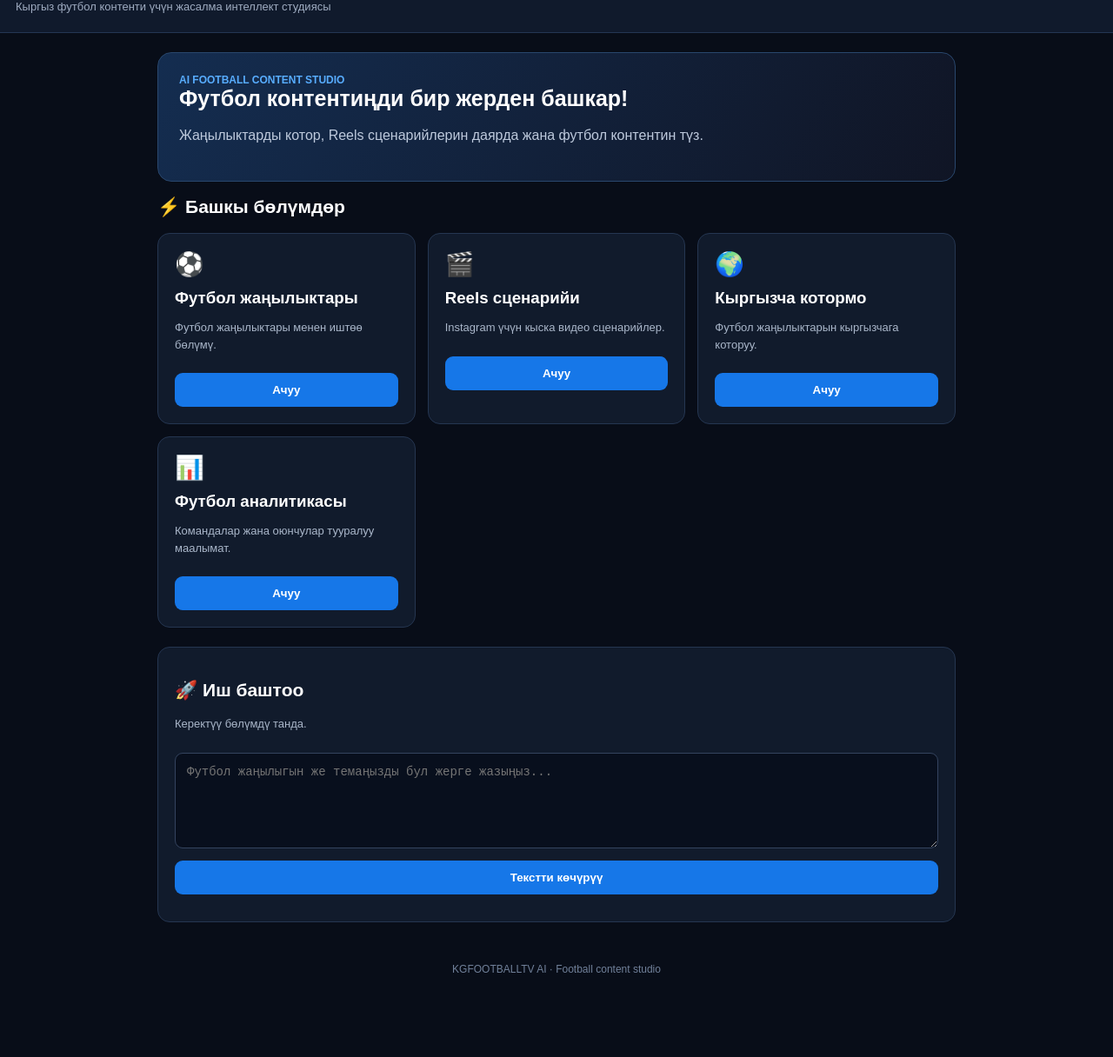
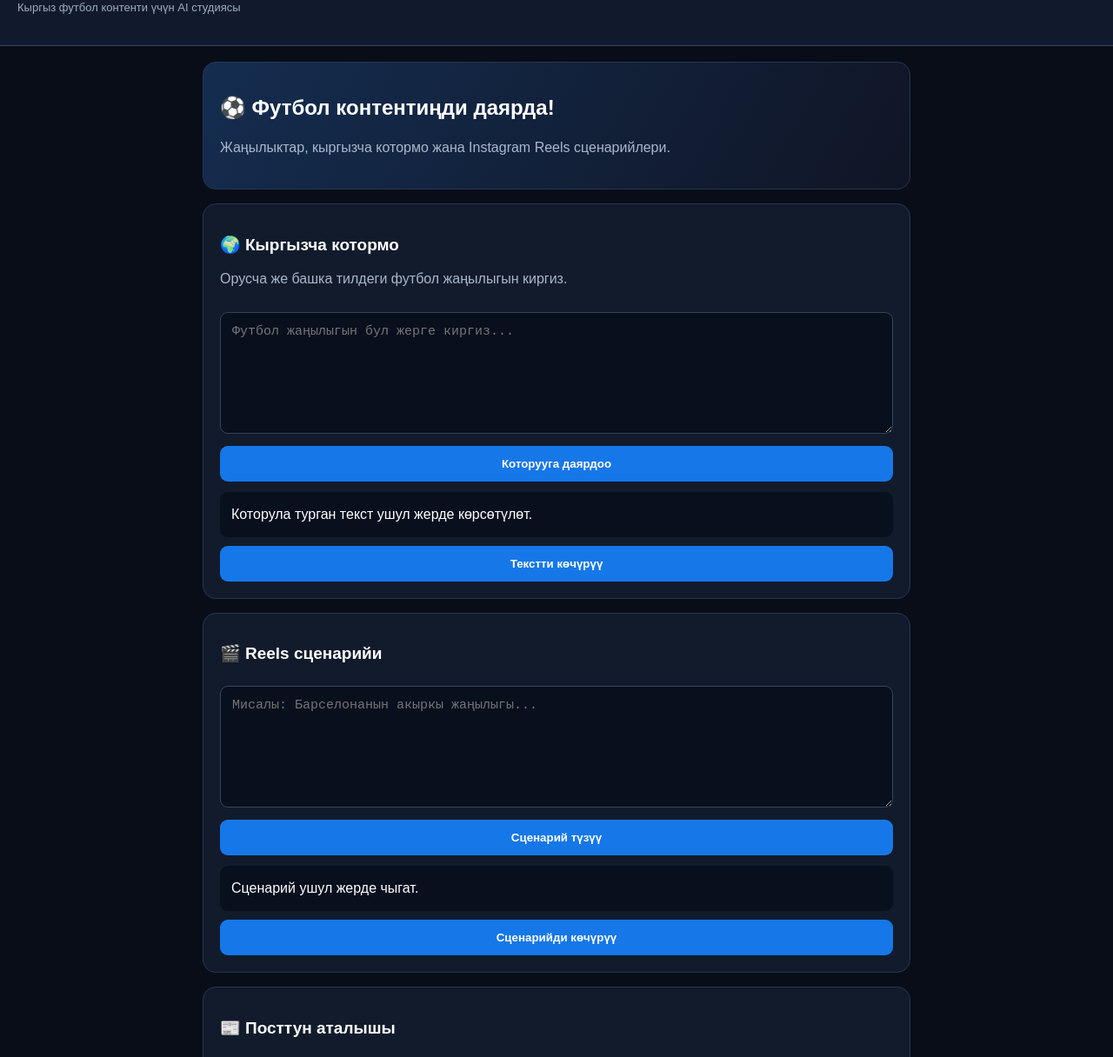
Before and after one commit to abdivaliev0098-afk/kgfootballtv-ai-2026, a plain HTML site: page index.html in a window 1280 px wide. Shown: the part 62-1278 px from the top of the page at 87% size. Before the commit the page ends 1209 px from the top, so only its background shows below. Drawn offline with Linux system fonts and the light colour scheme.

Commit message:
Update index.html

```diff
--- a/index.html
+++ b/index.html
@@ -1,109 +1,104 @@
-
 <!DOCTYPE html>
 <html lang="ky">
 <head>
 <meta charset="UTF-8">
-<meta name="viewport" content="width=device-width, initial-scale=1.0">
+<meta name="viewport" content="width=device-width, initial-scale=1">
 <title>KGFOOTBALLTV AI</title>
 <style>
 *{box-sizing:border-box}
-body{margin:0;background:#080d18;color:#fff;font-family:Arial,sans-serif}
-header{padding:22px 18px;background:#101a2c;border-bottom:1px solid #243653}
-.logo{font-size:23px;font-weight:900;color:#48a5ff}
+body{margin:0;background:#080d18;color:white;font-family:Arial,sans-serif}
+header{background:#101a2c;padding:20px;border-bottom:1px solid #29476d}
+.logo{font-size:24px;font-weight:900;color:#48a5ff}
 .logo span{color:#ff4545}
-header p{color:#9eabc0;font-size:13px;margin-bottom:0}
-main{max-width:950px;margin:auto;padding:22px 16px}
-h2{font-size:21px}
-.welcome{background:linear-gradient(120deg,#142d50,#101525);padding:24px;border-radius:16px;border:1px solid #29476d}
-.welcome h1{font-size:25px;margin:0 0 10px}
-.welcome p{color:#bdc9dc;line-height:1.5}
-.tag{color:#58adff;font-size:12px;font-weight:bold}
-.grid{display:grid;grid-template-columns:repeat(auto-fit,minmax(220px,1fr));gap:14px;margin-top:18px}
-.card{background:#111b2c;border:1px solid #253651;border-radius:14px;padding:19px}
-.card .icon{font-size:27px}
-.card h3{margin:12px 0 7px}
-.card p{font-size:13px;color:#aab7ca;line-height:1.5}
-button{background:#1677e8;color:white;border:0;border-radius:9px;padding:12px 16px;font-weight:bold;cursor:pointer;width:100%;margin-top:10px}
-button:hover{background:#3292ff}
-textarea,input{width:100%;background:#080f1d;color:white;border:1px solid #34445f;border-radius:9px;padding:13px;margin-top:10px;font-size:14px}
-textarea{min-height:110px;resize:vertical}
-.result{white-space:pre-wrap;color:#cbd8ec;font-size:14px;line-height:1.6;margin-top:12px}
-footer{text-align:center;padding:25px;color:#71819a;font-size:12px}
+header p{color:#9eabc0;font-size:13px}
+main{max-width:850px;margin:auto;padding:18px}
+.hero,.card{background:#111b2c;border:1px solid #253651;border-radius:15px;padding:19px;margin-bottom:16px}
+.hero{background:linear-gradient(120deg,#142d50,#101525)}
+h1{font-size:24px}
+h2{font-size:19px}
+p{color:#aab7ca;line-height:1.5}
+.grid{display:grid;grid-template-columns:1fr 1fr;gap:10px}
+button{background:#1677e8;color:white;border:0;border-radius:9px;padding:13px;font-weight:bold;width:100%;margin-top:10px}
+button:active{background:#3292ff}
+textarea,select{width:100%;background:#080f1d;color:white;border:1px solid #34445f;border-radius:9px;padding:13px;margin-top:10px;font-size:15px}
+textarea{min-height:140px}
+.result{background:#080f1d;border-radius:9px;padding:13px;margin-top:12px;white-space:pre-wrap;line-height:1.6;overflow-wrap:anywhere}
+.small{font-size:12px;color:#8192aa}
+footer{text-align:center;color:#71819a;padding:25px;font-size:12px}
+@media(max-width:420px){.grid{grid-template-columns:1fr}}
 </style>
 </head>
 <body>
 <header>
-  <div class="logo">KG<span>FOOTBALL</span>TV AI</div>
-  <p>Кыргыз футбол контенти үчүн жасалма интеллект студиясы</p>
+ <div class="logo">KG<span>FOOTBALL</span>TV AI</div>
+ <p>Кыргыз футбол контенти үчүн AI студиясы</p>
 </header>
 
 <main>
-  <section class="welcome">
-    <div class="tag">AI FOOTBALL CONTENT STUDIO</div>
-    <h1>Футбол контентиңди бир жерден башкар!</h1>
-    <p>Жаңылыктарды котор, Reels сценарийлерин даярда жана футбол контентин түз.</p>
-  </section>
+ <section class="hero">
+  <h1>⚽ Футбол контентиңди даярда!</h1>
+  <p>Жаңылыктар, кыргызча котормо жана Instagram Reels сценарийлери.</p>
+ </section>
 
-  <h2>⚡ Башкы бөлүмдөр</h2>
-  <section class="grid">
-    <div class="card">
-      <div class="icon">⚽</div>
-      <h3>Футбол жаңылыктары</h3>
-      <p>Футбол жаңылыктары менен иштөө бөлүмү.</p>
-      <button onclick="showSection('news')">Ачуу</button>
-    </div>
-    <div class="card">
-      <div class="icon">🎬</div>
-      <h3>Reels сценарийи</h3>
-      <p>Instagram үчүн кыска видео сценарийлер.</p>
-      <button onclick="showSection('reels')">Ачуу</button>
-    </div>
-    <div class="card">
-      <div class="icon">🌍</div>
-      <h3>Кыргызча котормо</h3>
-      <p>Футбол жаңылыктарын кыргызчага которуу.</p>
-      <button onclick="showSection('translate')">Ачуу</button>
-    </div>
-    <div class="card">
-      <div class="icon">📊</div>
-      <h3>Футбол аналитикасы</h3>
-      <p>Командалар жана оюнчулар тууралуу маалымат.</p>
-      <button onclick="showSection('stats')">Ачуу</button>
-    </div>
-  </section>
+ <section class="card">
+  <h2>🌍 Кыргызча котормо</h2>
+  <p>Орусча же башка тилдеги футбол жаңылыгын киргиз.</p>
+  <textarea id="news" placeholder="Футбол жаңылыгын бул жерге киргиз..."></textarea>
+  <button onclick="prepareTranslation()">Которууга даярдоо</button>
+  <div id="translation" class="result">Которула турган текст ушул жерде көрсөтүлөт.</div>
+  <button onclick="copyResult('translation')">Текстти көчүрүү</button>
+ </section>
 
-  <section class="card" id="workspace" style="margin-top:22px">
-    <h2 id="sectionTitle">🚀 Иш баштоо</h2>
-    <p id="sectionDescription">Керектүү бөлүмдү танда.</p>
-    <textarea id="content" placeholder="Футбол жаңылыгын же темаңызды бул жерге жазыңыз..."></textarea>
-    <button onclick="copyText()">Текстти көчүрүү</button>
-    <div class="result" id="result"></div>
-  </section>
+ <section class="card">
+  <h2>🎬 Reels сценарийи</h2>
+  <textarea id="topic" placeholder="Мисалы: Барселонанын акыркы жаңылыгы..."></textarea>
+  <button onclick="makeScript()">Сценарий түзүү</button>
+  <div id="script" class="result">Сценарий ушул жерде чыгат.</div>
+  <button onclick="copyResult('script')">Сценарийди көчүрүү</button>
+ </section>
+
+ <section class="card">
+  <h2>📰 Посттун аталышы</h2>
+  <textarea id="headline" placeholder="Жаңылыкты киргиз..."></textarea>
+  <button onclick="makeHeadline()">Аталыш даярдоо</button>
+  <div id="headlineResult" class="result"></div>
+  <button onclick="copyResult('headlineResult')">Көчүрүү</button>
+ </section>
+
+ <section class="card">
+  <h2>📊 KGFOOTBALLTV</h2>
+  <p>Кийинки этаптар: футбол жаңылыктарын автоматтык алуу, оюн статистикасы, AI котормо жана видео генератор.</p>
+  <p class="small">Азыркы версия — интерфейс жана жергиликтүү текст куралдары. Чыныгы AI функциялары сервер туташкандан кийин иштейт.</p>
+ </section>
 </main>
 
-<footer>KGFOOTBALLTV AI · Football content studio</footer>
+<footer>KGFOOTBALLTV AI · 2026</footer>
 
 <script>
-const sections={
- news:["⚽ Футбол жаңылыктары","Бул жерге футбол жаңылыгын киргиз."],
- reels:["🎬 Reels сценарийи","Видео үчүн темаңызды жазыңыз."],
- translate:["🌍 Кыргызча котормо","Которула турган текстти киргиз."],
- stats:["📊 Футбол аналитикасы","Команда же оюнчу тууралуу суроо жазыңыз."]
-};
-function showSection(name){
- document.getElementById("sectionTitle").textContent=sections[name][0];
- document.getElementById("sectionDescription").textContent=sections[name][1];
- document.getElementById("content").value="";
- document.getElementById("result").textContent="Бул бөлүмдүн AI функциясын кийинки этапта туташтырабыз.";
- document.getElementById("workspace").scrollIntoView({behavior:"smooth"});
+function prepareTranslation(){
+ const text=document.getElementById("news").value.trim();
+ document.getElementById("translation").textContent=
+ text ? "Которууга даяр текст:\n\n"+text+"\n\nAI котормосун иштетүү үчүн коопсуз сервердик туташуу талап кылынат." :
+ "Адегенде футбол жаңылыгын киргиз.";
 }
-function copyText(){
- const value=document.getElementById("content").value;
- if(!value){alert("Адегенде текст жазыңыз");return;}
+function makeScript(){
+ const topic=document.getElementById("topic").value.trim();
+ document.getElementById("script").textContent=topic ?
+ "🎬 КИРИШҮҮ (0–3 сек.)\nБул жаңылык футбол дүйнөсүн дүрбөлөңгө салды!\n\n🎙 НЕГИЗГИ БӨЛҮК (3–30 сек.)\n"+topic+"\n\n🔥 ЖЫЙЫНТЫК (30–40 сек.)\nСенин оюң кандай? Комментарийге жаз!\n\nKGFOOTBALLTV'ге каттал!" :
+ "Адегенде видео темасын киргиз.";
+}
+function makeHeadline(){
+ const text=document.getElementById("headline").value.trim();
+ document.getElementById("headlineResult").textContent=text ?
+ "⚡ ФУТБОЛДО КҮТҮЛБӨГӨН ЖАҢЫЛЫК!\n\n"+text :
+ "Адегенде жаңылыкты киргиз.";
+}
+function copyResult(id){
+ const text=document.getElementById(id).textContent;
  if(navigator.clipboard){
- navigator.clipboard.writeText(value).then(()=>alert("Текст көчүрүлдү"));
+  navigator.clipboard.writeText(text).then(()=>alert("Көчүрүлдү!"));
  }else{
- alert("Текстти кол менен белгилеп көчүрүңүз");
+  alert("Текстти белгилеп көчүрүңүз.");
  }
 }
 </script>
```
